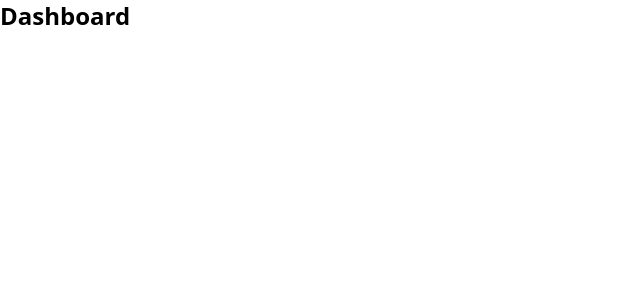
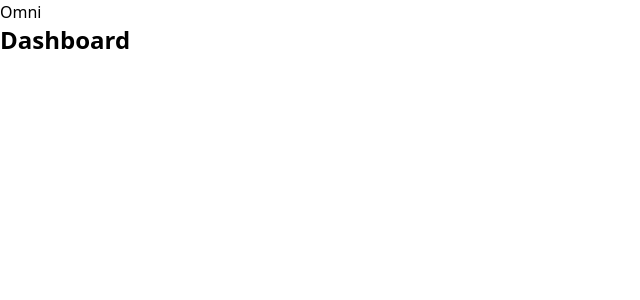
Before and after one commit to towaquimbayo/Omni, a React (Vite) app in the folder frontend/: page / in a window 1280 px wide. Shown: the top 300 px of the page, without its empty margins (0-640 px from the left). Built offline with nearby package versions, Linux system fonts and the light colour scheme.

Commit message:
Created layout component

```diff
--- a/frontend/package.json
+++ b/frontend/package.json
@@ -17,6 +17,7 @@
     "@eslint/js": "^9.17.0",
     "@types/react": "^18.3.18",
     "@types/react-dom": "^18.3.5",
+    "@types/react-helmet": "^6.1.11",
     "@vitejs/plugin-react-swc": "^3.5.0",
     "autoprefixer": "^10.4.20",
     "eslint": "^9.17.0",
--- /dev/null
+++ b/frontend/src/components/Layout.tsx
@@ -0,0 +1,31 @@
+import { Helmet } from "react-helmet";
+import Navbar from "./Navbar";
+
+interface LayoutProps {
+  title: string;
+  isLandingPage?: boolean;
+  children: React.ReactNode;
+}
+
+export default function Layout({
+  title,
+  isLandingPage = false,
+  children,
+}: LayoutProps) {
+  if (title && typeof document !== "undefined") {
+    document.title = isLandingPage ? "Omni" : `${title} | Omni`;
+  }
+
+  const showNav = !(title === "Login" || title === "Signup");
+
+  return (
+    <>
+      <Helmet>
+        <meta charSet="utf-8" />
+        <title>{isLandingPage ? "Omni" : `${title} | Omni`}</title>
+      </Helmet>
+      {showNav && <Navbar />}
+      <div className="min-h-screen">{children}</div>
+    </>
+  );
+}
--- a/frontend/src/pages/Dashboard.tsx
+++ b/frontend/src/pages/Dashboard.tsx
@@ -1,7 +1,9 @@
+import Layout from "../components/Layout";
+
 export default function Dashboard() {
   return (
-    <div>
+    <Layout title="Dashboard" isLandingPage>
       <h1 className="text-2xl font-semibold">Dashboard</h1>
-    </div>
+    </Layout>
   );
 }
```
Also changed, not shown: 1 other file (tests, documents, lock files or other folders).
